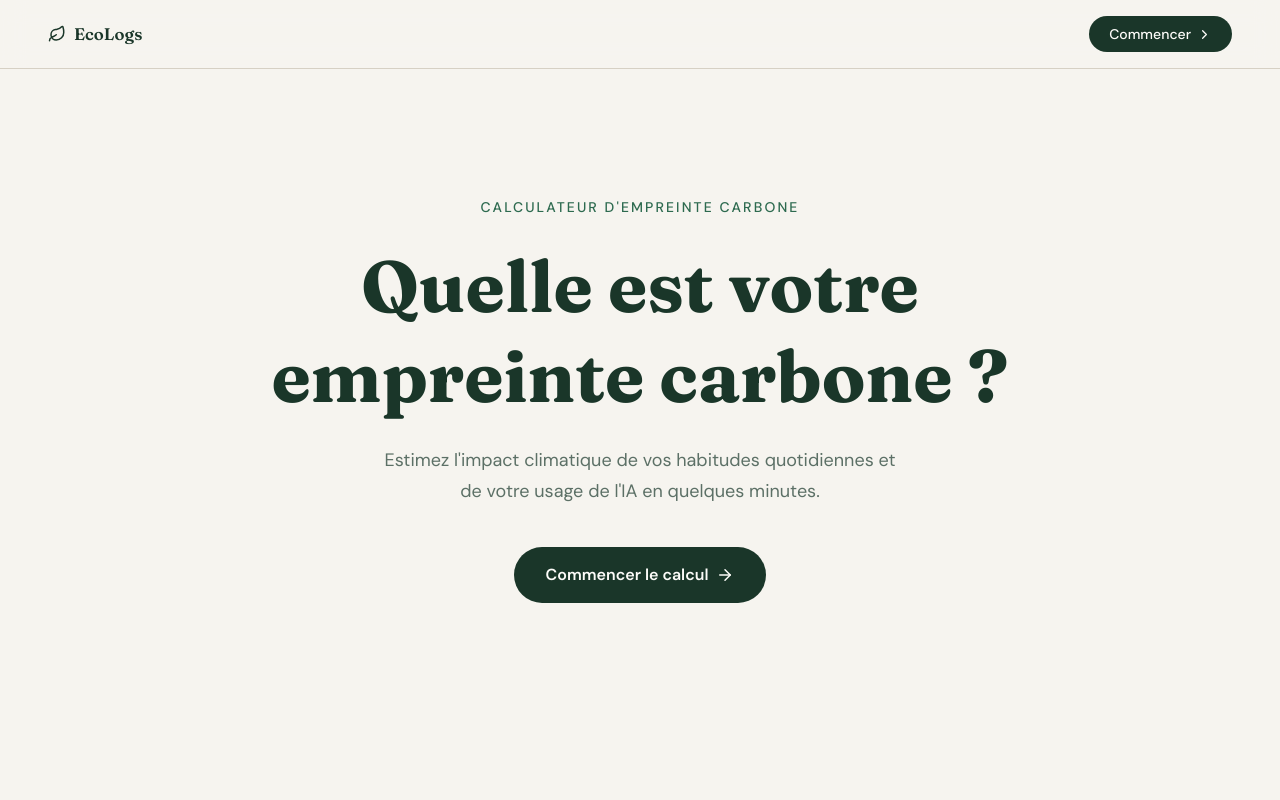
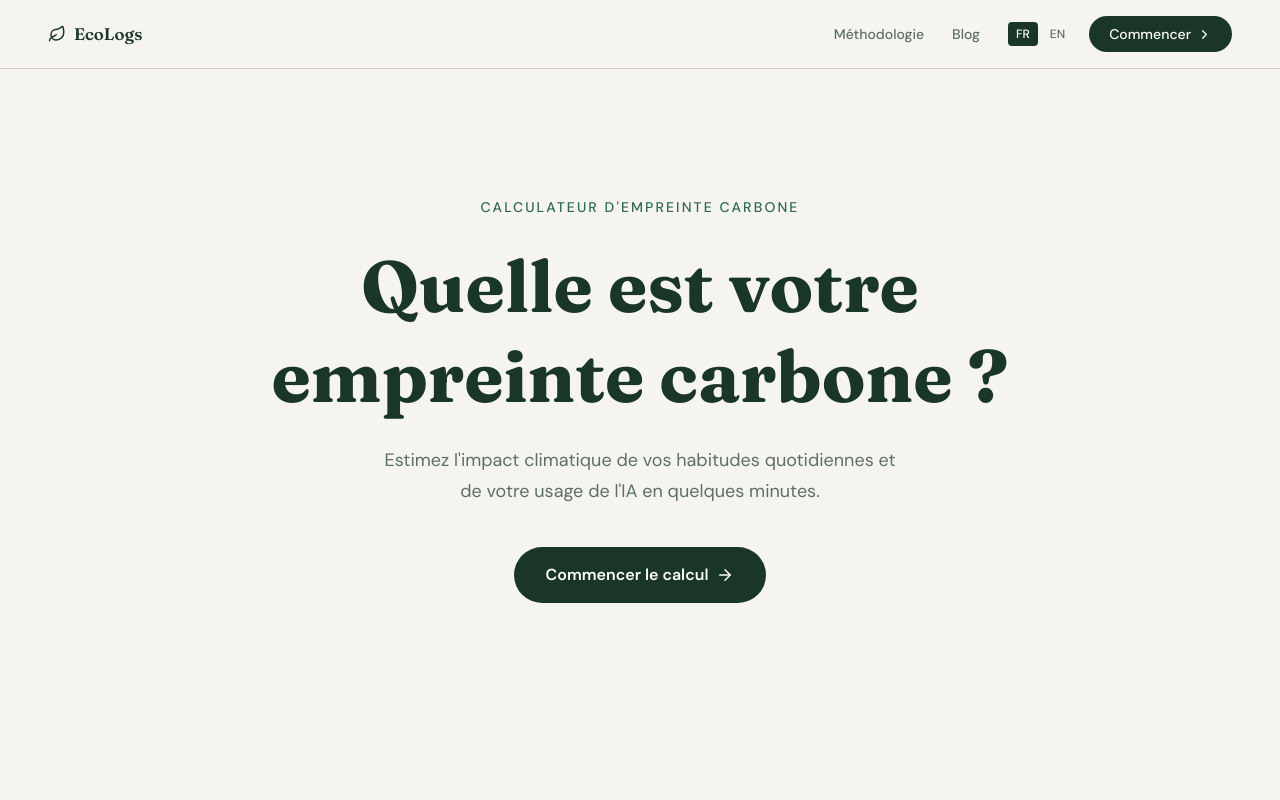
Before and after one commit to Tyrdak/Ecologs, a Next.js app: page / in a window 1280 px wide. Shown: the top 800 px of the page. Built offline with nearby package versions, Linux system fonts and the light colour scheme.

Commit message:
feat(nav): ajout liens Méthodologie et Blog, LocaleSwitcher, aria-labels

```diff
--- a/src/components/layout/navbar.tsx
+++ b/src/components/layout/navbar.tsx
@@ -1,34 +1,55 @@
 "use client";
+import Link from "next/link";
+import { usePathname } from "next/navigation";
 import { ChevronRight, Leaf } from "lucide-react";
+import LocaleSwitcher from "@/src/components/ui/LocaleSwitcher";
 
 interface Props {
     onStart?: () => void;
 }
 
+const LINKS = [
+    { href: "/#methodologie", label: "Méthodologie" },
+    { href: "/blog", label: "Blog" },
+];
+
 export default function Navbar({ onStart }: Props) {
+    const pathname = usePathname();
     return (
         <nav
             className="fixed top-0 left-0 right-0 z-50 flex items-center justify-between px-6 py-4 md:px-12"
-            style={{
-                background: "rgba(246,244,239,0.88)",
-                backdropFilter: "blur(12px)",
-                borderBottom: "1px solid var(--border)",
-            }}
+            style={{ background: "rgba(246,244,239,0.88)", backdropFilter: "blur(12px)", borderBottom: "1px solid var(--border)" }}
+            aria-label="Navigation principale"
         >
-            <div className="flex items-center gap-2" style={{ color: "var(--green-deep)" }}>
-                <Leaf size={18} strokeWidth={2} />
-                <span style={{ fontFamily: "Fraunces, serif", fontWeight: 600, fontSize: "1.05rem" }}>
-                    EcoLogs
-                </span>
+            <Link href="/" className="flex items-center gap-2" style={{ color: "var(--green-deep)" }} aria-label="EcoLogs — Accueil">
+                <Leaf size={18} strokeWidth={2} aria-hidden="true" />
+                <span style={{ fontFamily: "Fraunces, serif", fontWeight: 600, fontSize: "1.05rem" }}>EcoLogs</span>
+            </Link>
+            <div className="flex items-center gap-4">
+                <div className="hidden md:flex items-center gap-1">
+                    {LINKS.map(l => (
+                        <Link
+                            key={l.href}
+                            href={l.href}
+                            aria-current={pathname === l.href ? "page" : undefined}
+                            className="text-sm font-medium px-3 py-1.5 rounded-full"
+                            style={{ color: pathname === l.href ? "var(--green-deep)" : "var(--text-muted)" }}
+                        >
+                            {l.label}
+                        </Link>
+                    ))}
                 </div>
+                <LocaleSwitcher />
                 <button
                     onClick={onStart}
                     className="flex items-center gap-1.5 text-sm font-medium px-5 py-2 rounded-full"
                     style={{ background: "var(--green-deep)", color: "var(--white)" }}
+                    aria-label="Ouvrir le calculateur"
                 >
                     Commencer
-                <ChevronRight size={15} />
+                    <ChevronRight size={15} aria-hidden="true" />
                 </button>
+            </div>
         </nav>
     );
 }
```
Lines whose indentation alone changed are shown as unchanged.
